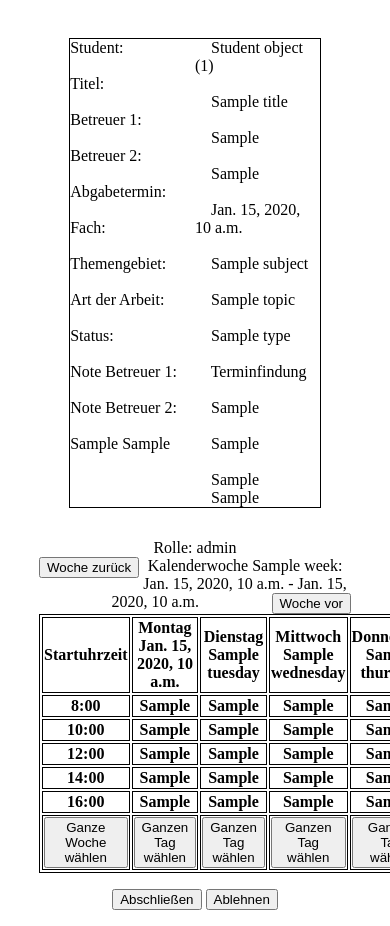
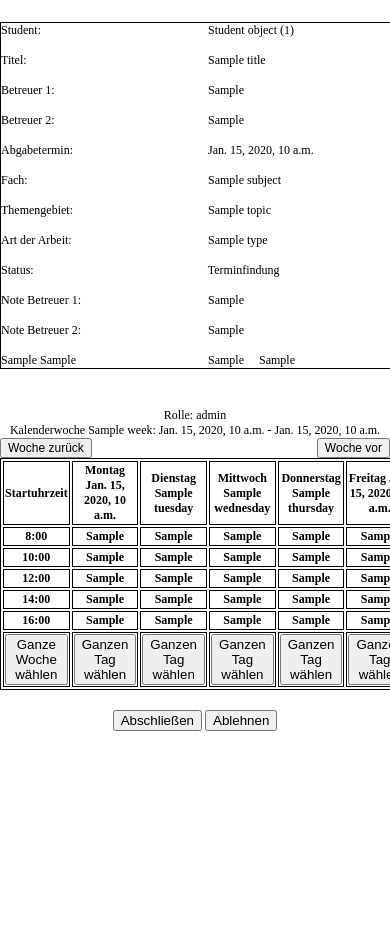
Before and after one commit to acomanda/TheMa, a Django app: template basic/templates/answerInvitation.html in a window 390 px wide; the page is wider, and only the part inside the window is pictured. Shown: the part 100-1026 px from the top of that part. After the commit the page ends 831 px from the top of that part, so only its background shows below. Run offline with Django 3.2, Linux system fonts and the light colour scheme; tables that the repository leaves empty hold one stand-in row (values such as "Sample post"); the template is opened without the code that fills it: values that come from a table or form of the project are taken from there, most other values are stand-ins (such as "Sample title", 1, 10 or a date in 2020); lists and menus that the app fills with data are empty.

Commit message:
Made all the pages responsive with the exception of the table in answerInvitation.html

```diff
--- a/basic/static/answerInvitation.css
+++ b/basic/static/answerInvitation.css
@@ -5,16 +5,6 @@ body {
     width: 100%;
     text-align: center;
     display: inline-block;
-}
-
-#request {
-    display: flex;
-    margin: 0 auto;
-    width: 80%;
-    height: 20%;
-    text-align: left;
-    border: 1px solid black;
-    margin-bottom: 10%;
 }
 
 #mainLeft {
@@ -36,6 +26,33 @@ body {
     border: 1px solid black;
 }
 
+@media only screen and (max-width: 599px) {
+    .main.main {
+        display: inline-block;
+        margin: 0 auto;
+        width: 100%;
+        height: 100%;
+        text-align: center;
+        justify-content: center;
+        padding: 0;
+        font-size: 12px;
+    }
+
+    #request {
+        display: flex;
+        width: 100%;
+        height: 20%;
+        text-align: left;
+        border: 1px solid black;
+        margin-bottom: 10%;
+    }
+
+    #button {
+        font-size: 12px;
+    }
+}
+
+@media only screen and (min-width: 600px) {
     .main.main {
         display: inline-block;
         margin: 0 auto;
@@ -45,34 +62,36 @@ body {
         justify-content: center;
     }
 
+    #request {
+        display: flex;
+        margin: 0 auto;
+        width: 80%;
+        height: 20%;
+        text-align: left;
+        border: 1px solid black;
+        margin-bottom: 10%;
+    }
+}
+
 table{
     border: 1px solid black;
     width: 100%;
+}
+
+.main.table {
+    font-size: 15px;
 }
 
 th {
     border: 1px solid black;
 }
 
-.right {
-    float: right;
-    width: 10%
-}
-
 .alignright{
     float: right;
-    margin-top: 0;
-    margin-bottom: 0;
-    margin-left: 0;
-    margin-right: 0;
 }
 
 .alignleft{
     float: left;
-    margin-top: 0;
-    margin-bottom: 0;
-    margin-left: 0;
-    margin-right: 0;
 }
 
 .rejectButton {
--- a/basic/static/requestDetails.css
+++ b/basic/static/requestDetails.css
@@ -33,6 +33,7 @@ body {
         height: 20%;
         text-align: left;
         border: 1px solid black;
+        font-size: 12px;
     }
 }
 
--- a/basic/templates/answerInvitation.html
+++ b/basic/templates/answerInvitation.html
@@ -53,12 +53,13 @@
         </div>
 
         {{ error | safe }}
-        Rolle: {{ role | safe }}
+        Rolle: {{ role | safe }} <br>
+        Kalenderwoche {{ week }}: {{ startDate }} - {{ endDate }}
         <form method="post">{% csrf_token %}
-            <div class="alignleft"><button type="submit" name="weekNavigation" value="back">Woche zurück</button></div>
-            Kalenderwoche {{ week }}: {{ startDate }} - {{ endDate }}
-            <div class="alignright"><button type="submit" name="weekNavigation" value="forth">Woche vor</button></div>
+            <div class="alignleft"><button id="button" type="submit" name="weekNavigation" value="back">Woche zurück</button></div>
+            <div class="alignright"><button id="button" type="submit" name="weekNavigation" value="forth">Woche vor</button></div>
         </form>
+        <div class="table">
             <table>
                 <form method="post">{% csrf_token %}
                 <tr>
@@ -124,6 +125,7 @@
             <button class="rejectButton" type="submit" name="exit" value="reject" onclick="clicked();">Ablehnen</button>
         </form>
         </div>
+    </div>
     <div class="right"></div>
 </body>
 </html>
```
Also changed, not shown: basic/static/appointment.css (+15 -0 lines). Lines whose indentation alone changed are shown as unchanged.
